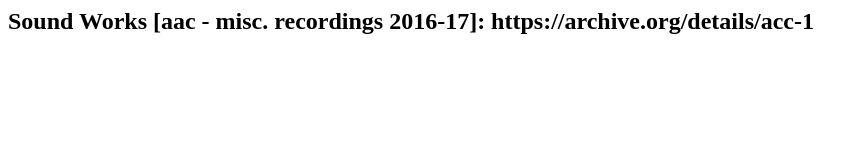
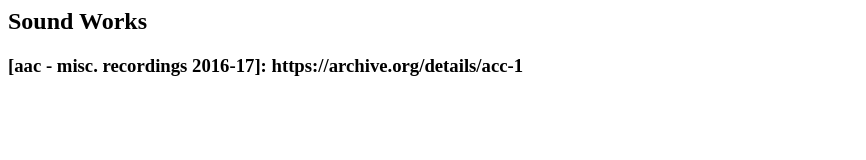
Before and after one commit to cri-fri/Personal-Website-1, a plain HTML site: page index.html in a window 1280 px wide. Shown: the whole page, without its empty margins (0-866 px from the left). Drawn offline with Linux system fonts and the light colour scheme.

Commit message:
Update index.html

```diff
--- a/index.html
+++ b/index.html
@@ -3,7 +3,7 @@
     <title> Christopher Freedman </title>
   </head>
   <body>
-    <h2> Sound Works
-      [aac - misc. recordings 2016-17]: https://archive.org/details/acc-1
+    <h2> Sound Works </h2>
+    <h3> [aac - misc. recordings 2016-17]: https://archive.org/details/acc-1 </h3>
   </body>
 </html>
```
